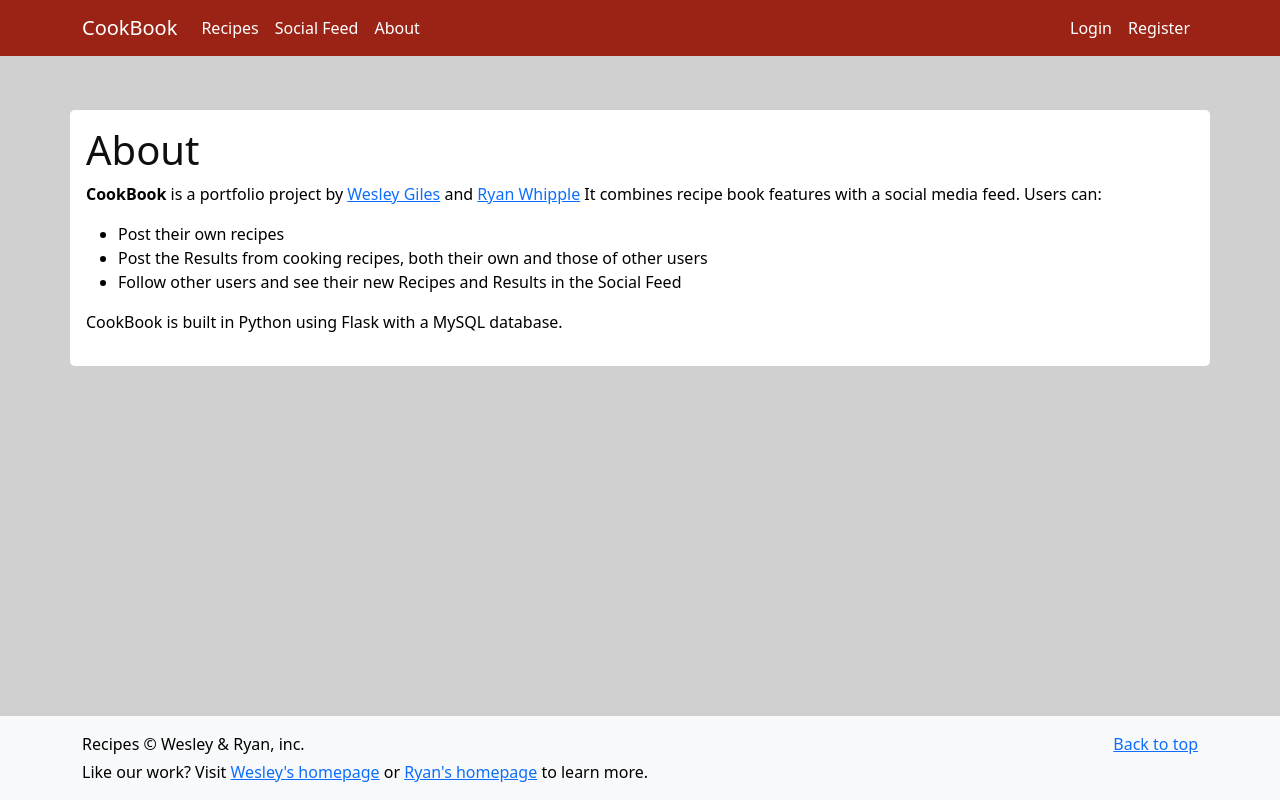
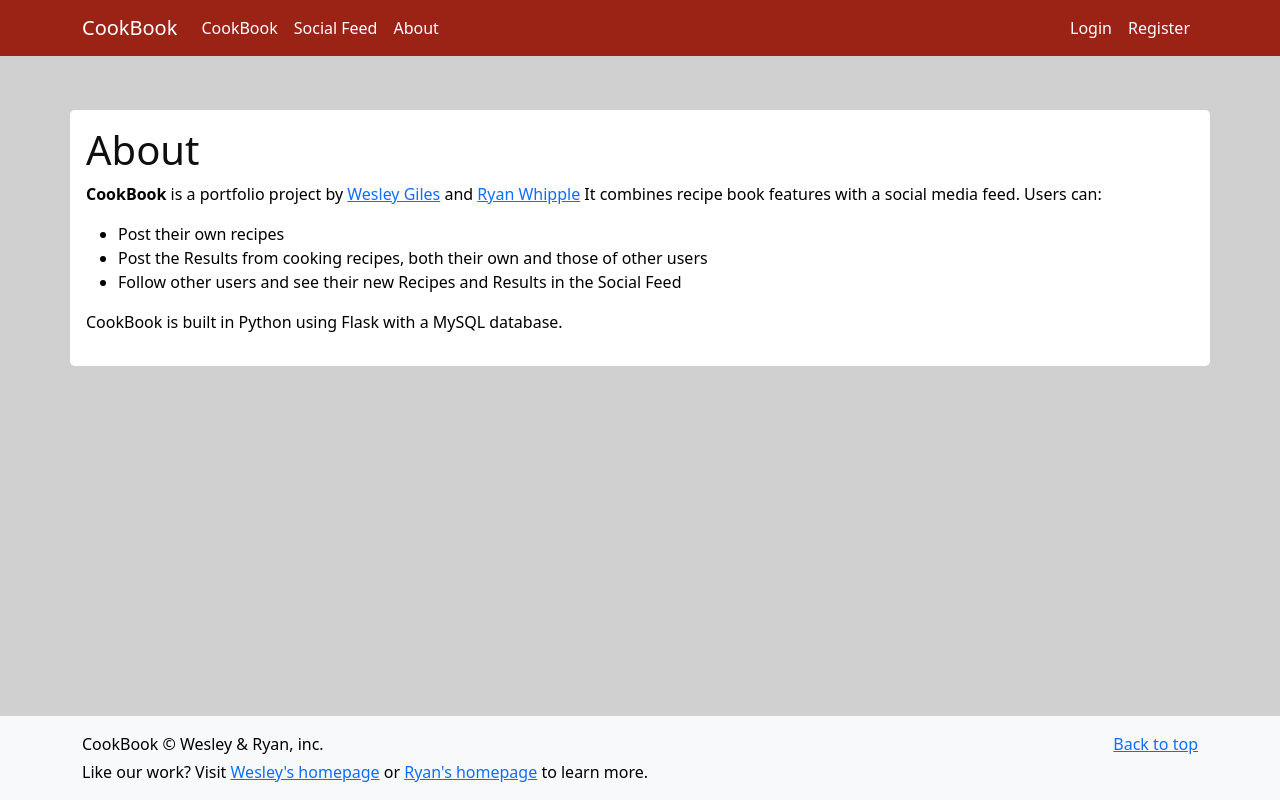
Before and after one commit to RyanWhipple/cookbook, a Flask app: page /about in a window 1280 px wide. Run offline with Flask 2, Linux system fonts and the light colour scheme; some libraries are stand-ins or nearby versions.

Commit message:
more rebranding

```diff
--- a/recipes2/templates/layout.html
+++ b/recipes2/templates/layout.html
@@ -22,7 +22,7 @@
         {% if title %}
             {{ title }}
         {% else %}
-            Recipes
+            CookBook
         {% endif %}
     </title>
 </head>
@@ -39,7 +39,7 @@
                 </button>
                 <div class="collapse navbar-collapse" id="navbarToggle">
                     <div class="navbar-nav me-auto">
-                            <a class="nav-item nav-link" href="{{ url_for('main.home') }}">Recipes</a>
+                            <a class="nav-item nav-link" href="{{ url_for('main.home') }}">CookBook</a>
                             <a class="nav-item nav-link" href="{{ url_for('social_feed.social_feed') }}">Social Feed</a>
                             <a class="nav-item nav-link" href="{{ url_for('main.about') }}">About</a>
                     </div>
@@ -88,7 +88,7 @@
           <p class="float-end mb-1">
             <a href="#">Back to top</a>
           </p>
-          <p class="mb-1">Recipes © Wesley & Ryan, inc.</p>
+          <p class="mb-1">CookBook © Wesley & Ryan, inc.</p>
           <p class="mb-0">Like our work? Visit <a href="#">Wesley's homepage</a> or <a href="https://ryanwhipple.github.io">Ryan's homepage</a> to learn more.</p>
         </div>
       </footer>
```
